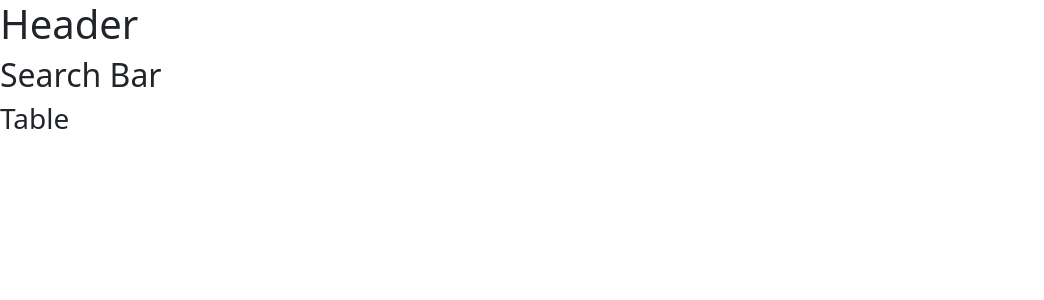
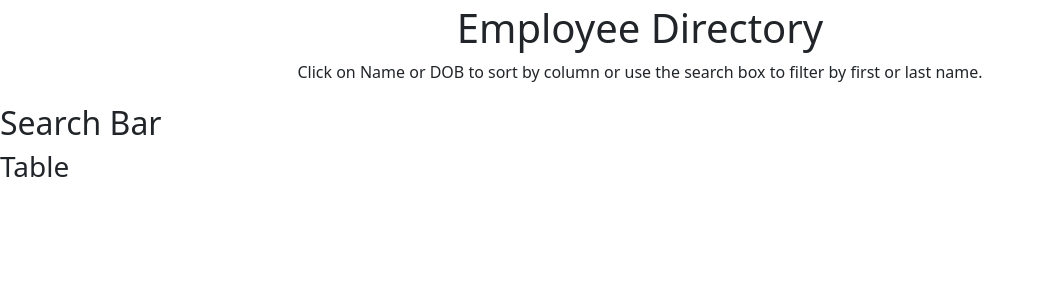
Before and after one commit to Spatel134/employee-directory, a React (Create React App) app: page / in a window 1280 px wide. Shown: the top 300 px of the page, without its empty margins (0-1044 px from the left). Built offline with nearby package versions, Linux system fonts and the light colour scheme.

Commit message:
Updated Header.jsx

```diff
--- a/src/components/Header/Header.jsx
+++ b/src/components/Header/Header.jsx
@@ -2,7 +2,10 @@ import React from "react";
 
 const Header = () => {
   return <div>
-          <h1>Header</h1>
+          <header className="text-center py-1">
+        <h1>Employee Directory</h1>
+        <p>Click on Name or DOB to sort by column or use the search box to filter by first or last name.</p>
+      </header>
   </div>;
 };
 
```
